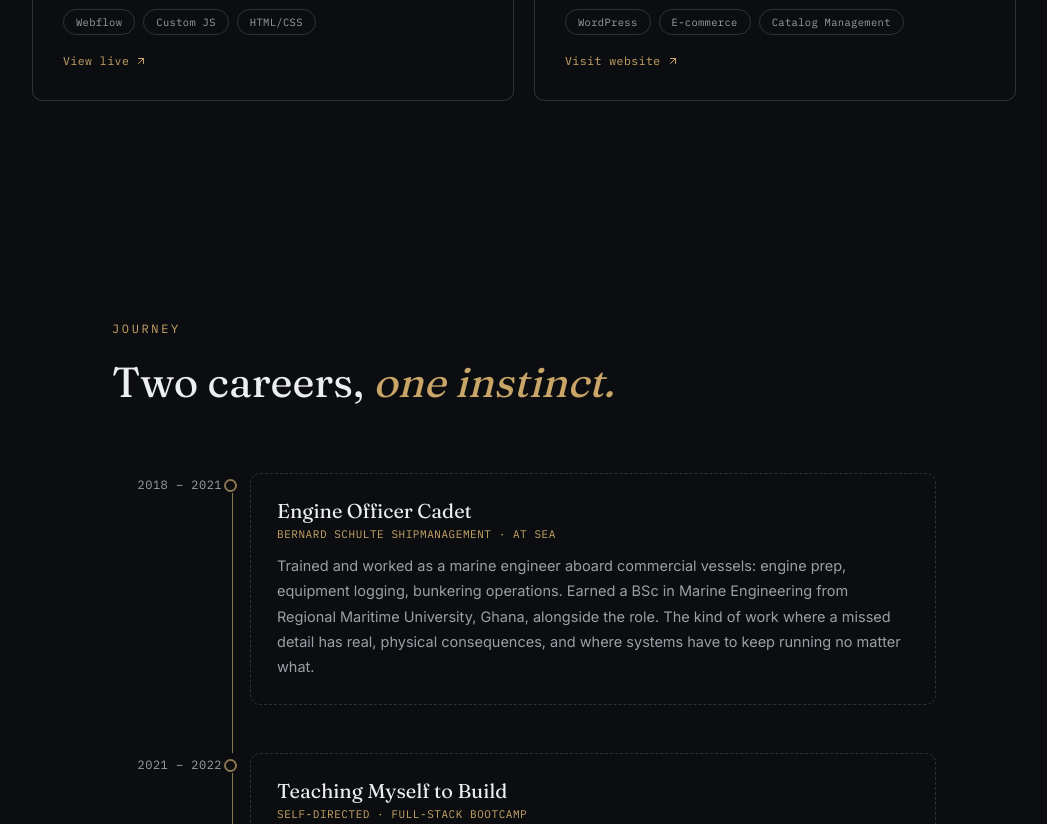
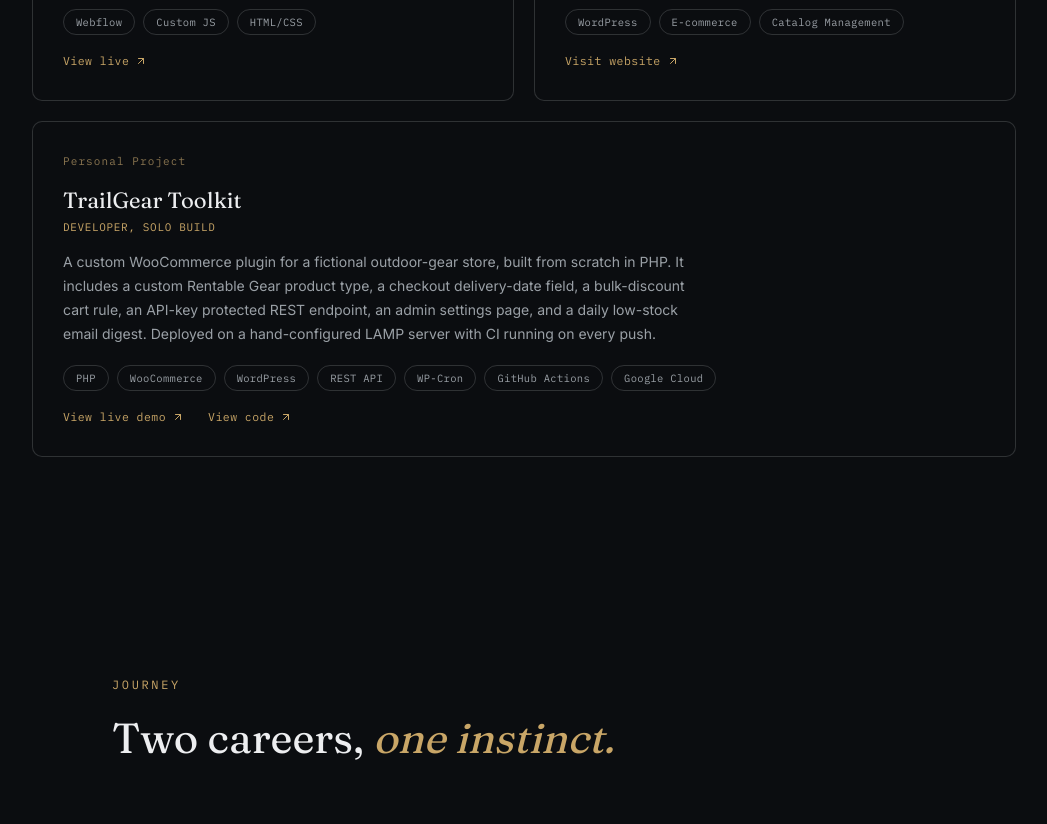
Before and after one commit to Philipad1234/portfolio, a website: page index.html in a window 1280 px wide. Shown: the part 3780-4604 px from the top of the page, without its empty margins (116-1163 px from the left). Drawn offline with Linux system fonts and the light colour scheme.

Commit message:
Add TrailGear card, expertise tags, and README updates

```diff
--- a/assets/css/styles.css
+++ b/assets/css/styles.css
@@ -648,6 +648,52 @@ h1 .line2 {
     background: rgba(201, 166, 103, 0.08);
 }
 
+.work-card-wide {
+    grid-column: 1 / -1;
+}
+
+.work-card-wide p {
+    max-width: 640px;
+}
+
+.work-links {
+    display: flex;
+    flex-wrap: wrap;
+    gap: 24px;
+    margin-top: 18px;
+}
+
+.work-links .work-link {
+    margin-top: 0;
+}
+
+.work-shot {
+    display: block;
+    margin-top: 20px;
+    border: 1px solid var(--line-strong);
+    border-radius: 10px;
+    overflow: hidden;
+}
+
+.work-shot img {
+    display: block;
+    width: 100%;
+    aspect-ratio: 2/1;
+    object-fit: cover;
+    object-position: top;
+    transition: transform 0.4s ease;
+}
+
+.work-shot:hover img {
+    transform: scale(1.02);
+}
+
+@media (max-width:640px) {
+    .work-shot img {
+        aspect-ratio: 4/3;
+    }
+}
+
 @media (max-width:760px) {
     .work-secondary {
         grid-template-columns: 1fr;
--- a/index.html
+++ b/index.html
@@ -299,6 +299,37 @@
 
             </a>
 
+            <div class="work-card work-card-wide reveal">
+                <div class="work-index">Personal Project</div>
+                <h3>TrailGear Toolkit</h3>
+                <div class="work-role">Developer, Solo Build</div>
+                <p>A custom WooCommerce plugin for a fictional outdoor-gear store, built from scratch in PHP. It
+                    includes a
+                    custom Rentable Gear product type, a checkout delivery-date field, a bulk-discount cart rule, an
+                    API-key
+                    protected REST endpoint, an admin settings page, and a daily low-stock email digest. Deployed on a
+                    hand-configured LAMP server with CI running on every push.</p>
+
+                <div class="work-tags">
+                    <span>PHP</span><span>WooCommerce</span><span>WordPress</span><span>REST
+                        API</span><span>WP-Cron</span><span>GitHub Actions</span><span>Google Cloud</span>
+                </div>
+                <div class="work-links">
+                    <a href="https://trailgear.duckdns.org/" target="_blank" class="work-link">View live demo <svg
+                            viewBox="0 0 24 24" fill="none" stroke-width="2" stroke-linecap="round"
+                            stroke-linejoin="round">
+                            <path d="M7 17 17 7" />
+                            <path d="M7 7h10v10" />
+                        </svg></a>
+                    <a href="https://github.com/Philipad1234/trailgear-toolkit" target="_blank" class="work-link">View
+                        code <svg viewBox="0 0 24 24" fill="none" stroke-width="2" stroke-linecap="round"
+                            stroke-linejoin="round">
+                            <path d="M7 17 17 7" />
+                            <path d="M7 7h10v10" />
+                        </svg></a>
+                </div>
+            </div>
+
         </div>
     </section>
 
@@ -389,7 +420,7 @@
             <div class="expertise-group">
                 <h3>Languages</h3>
                 <div class="expertise-tags">
-                    <span>JavaScript</span><span>Python</span><span>HTML/CSS</span>
+                    <span>JavaScript</span><span>PHP</span><span>Python</span><span>HTML/CSS</span>
                 </div>
             </div>
 
@@ -411,7 +442,7 @@
             <div class="expertise-group">
                 <h3>Platforms &amp; Development Tools</h3>
                 <div class="expertise-tags">
-                    <span>Webflow</span><span>WordPress</span><span>Memberstack</span><span>Make.com</span><span>HubSpot</span><span>Stripe</span><span>Git/GitHub</span><span>Cloudinary</span>
+                    <span>Webflow</span><span>WordPress</span><span>WooCommerce</span><span>Memberstack</span><span>Make.com</span><span>HubSpot</span><span>Stripe</span><span>Git/GitHub</span><span>GitHub Actions</span><span>Cloudinary</span>
                 </div>
             </div>
 
@@ -496,7 +527,8 @@
                 </svg>
             </button>
             <p class="form-status" id="formStatus"></p>
-            <p class="contact-integration-note">Synced to CRM via <span class="crm-highlight">HubSpot</span> on submission</p>
+            <p class="contact-integration-note">Synced to CRM via <span class="crm-highlight">HubSpot</span> on
+                submission</p>
         </form>
 
         <p class="contact-alt">Prefer email? <a href="mailto:philipad2097@gmail.com">philipad2097@gmail.com</a></p>
```
Also changed, not shown: README.md.
